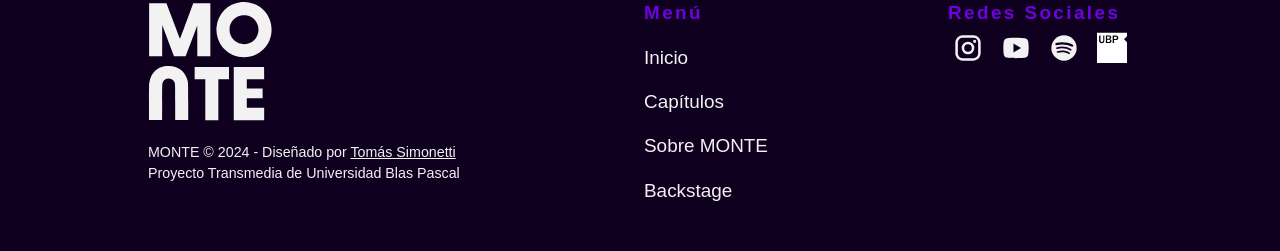
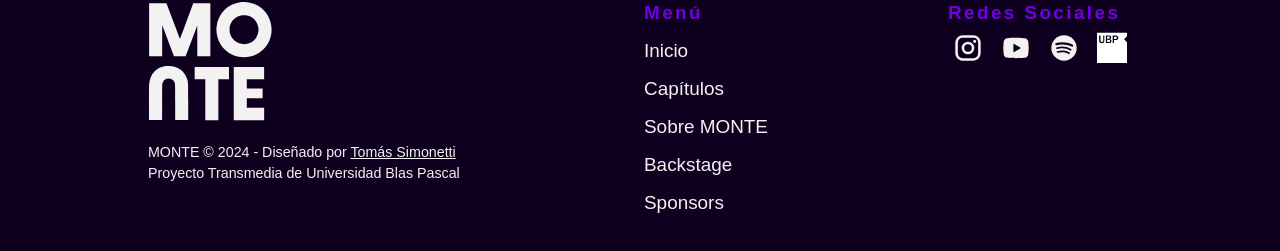
Before and after one commit to SimonettiT/monte-website, a Vue app: page / in a window 1280 px wide. Shown: the part 4670-4921 px from the top of the page. Built offline with nearby package versions, Linux system fonts and the light colour scheme; a web font is replaced by a local one.

Commit message:
Added Sponsors link

```diff
--- a/src/components/Footer.vue
+++ b/src/components/Footer.vue
@@ -24,6 +24,7 @@ import CompactMONTELogo from '@/assets/icons/CompactMONTELogo.vue';
                     <li><RouterLink to="/capitulos">Capítulos</RouterLink></li>
                     <li><RouterLink to="/sobre-monte">Sobre MONTE</RouterLink></li>
                     <li><RouterLink to="/backstage">Backstage</RouterLink></li>
+                    <li><RouterLink to="/sponsors">Sponsors</RouterLink></li>
                 </ul>
             </section>
 
@@ -107,7 +108,7 @@ footer
                 padding: 0
 .footer__nav
     li
-        margin-block: 1rem
+        margin-block: 0.6rem
 @media (max-width: variables.$bkp-medium)
     .footer__identity
         .identity__logo
--- a/src/components/NavMenu.vue
+++ b/src/components/NavMenu.vue
@@ -26,6 +26,7 @@ onMounted(() => {
                         <RouterLink @click="closeNavMenu()" to="/capitulos" class="nav__link" title="Capítulos">Capítulos</RouterLink>
                         <RouterLink @click="closeNavMenu()" to="/sobre-monte" class="nav__link" title="Sobre MONTE">Sobre MONTE</RouterLink>
                         <RouterLink @click="closeNavMenu()" to="/backstage" class="nav__link" title="Backstage">Backstage</RouterLink>
+                        <RouterLink @click="closeNavMenu()" to="/sponsors" class="nav__link" title="Backstage">Sponsors</RouterLink>
                     </div>
                 </div>
             </Transition>
@@ -104,6 +105,8 @@ onMounted(() => {
             flex-direction: row
             width: 100%
             justify-content: space-between
+        @media (max-width: variables.$bkp-medium)
+            gap: 1rem
     .nav__link
         font-size: fonts.$font-xxxl
         letter-spacing: 0.3rem
```
